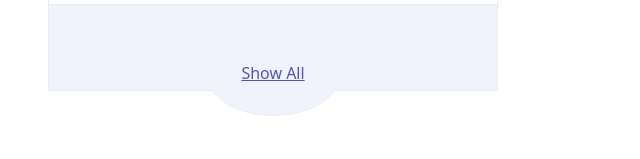
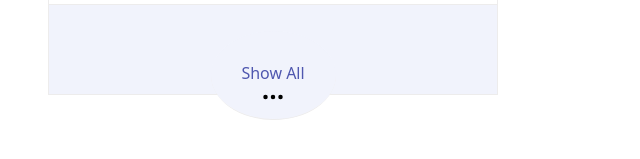
Before and after one commit to schalkneethling/wikibox, a website: page index.html in a window 1280 px wide. Shown: the part 813-972 px from the top of the page, 0-640 px from the left. Drawn offline with Linux system fonts and the light colour scheme.

Commit message:
further tweaks to show all link

```diff
--- a/css/organisms/wikibox.css
+++ b/css/organisms/wikibox.css
@@ -88,8 +88,19 @@
   border-bottom: 1px solid #edecec;
   border-radius: 50%;
   display: inline-block;
-  padding: 30px 10px;
+  padding: 30px 10px 10px;
   position: relative;
+  text-decoration: none;
   top: 26px;
-  width: 135px;
+  width: 125px;
 }
+
+.wikibox .panel-footer a::after {
+  content: "";
+  display: block;
+  background: transparent url("../../media/icons/more.svg") 0 0 no-repeat;
+  background-size: 24px;
+  height: 24px;
+  margin: 0 auto;
+  width: 24px;
+}
```
Also changed, not shown: media/icons/more.svg (added).
